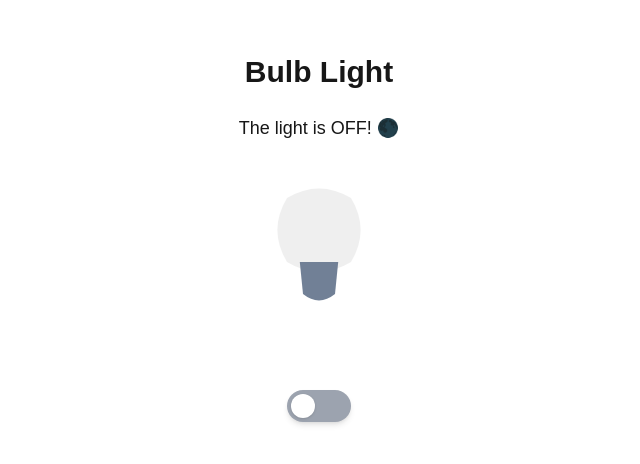
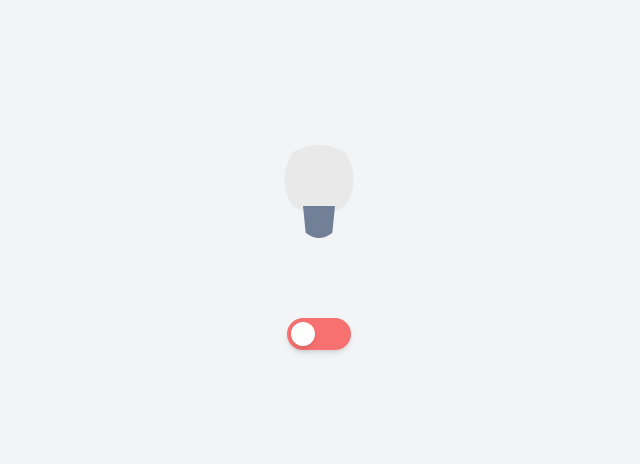
Before and after one commit to HarshvardhanPatil13/Switching-Bulb-using-NextJS, a Next.js app: page / in a window 1280 px wide. Shown: the part 162-626 px from the top of the page, without its empty margins (321-961 px from the left). Built offline with nearby package versions, Linux system fonts and the light colour scheme.

Commit message:
Bulb app

```diff
--- a/components/LightSwitch.tsx
+++ b/components/LightSwitch.tsx
@@ -1,27 +1,16 @@
 import React, { useState } from 'react';
 
 const LightSwitch: React.FC = () => {
-  const [isOn, setIsOn] = useState(false);
+  const [isOn, setIsOn] = useState(false);  // Define isOn state
 
   const toggleSwitch = () => {
-    setIsOn((prevState) => !prevState);
-
+    setIsOn((prevState) => !prevState);  // Toggle the state on button click
   };
 
-  const enableSwitch = () => {
-    if (!isOn) setIsOn(true);
-  };
   return (
-    <div className="flex flex-col items-center justify-center min-h-screen p-4 bg-black-100">
-        <h1 className="text-3xl font-bold text-white-800 mb-6">
-      Bulb Light
-    </h1>
-    <p className="text-lg text-white-600 mb-6">
-      {isOn ? "The light is ON! 🔆" : "The light is OFF! 🌑"}
-    </p>
-      <div className="flex flex-col items-center space-y-8">
+    <div className="flex flex-col items-center justify-center min-h-screen p-4 bg-gray-100">
       {/* Bulb */}
-        <div className="relative w-32 h-48">
+      <div className="relative w-32 h-40 flex items-center justify-center">
         <svg
           xmlns="http://www.w3.org/2000/svg"
           viewBox="0 0 200 300"
@@ -29,34 +18,26 @@ const LightSwitch: React.FC = () => {
         >
           {/* Glass Bulb */}
           <path
-              d="M50 50
-                 Q100 20, 150 50
-                 Q180 100, 150 150
-                 Q100 180, 50 150
-                 Q20 100, 50 50 Z"
+            d="M50 50 Q100 20, 150 50 Q180 100, 150 150 Q100 180, 50 150 Q20 100, 50 50 Z"
             fill={isOn ? "rgba(255,255,0,0.7)" : "#e0e0e0"}
-              className={`
-                ${isOn
-                  ? 'drop-shadow-[0_0_30px_rgba(255,255,0,0.7)]'
-                  : 'opacity-50'
-                } transition-all duration-300
-              `}
+            className={`${
+              isOn
+                ? "drop-shadow-[0_0_30px_rgba(255,255,0,0.7)]"
+                : "opacity-50"
+            } transition-all duration-300`}
           />
 
+          {/* Metal Screw Base */}
           <path
-              d="M70 150
-                 L130 150
-                 L125 200
-                 Q100 220, 75 200 Z"
+            d="M70 150 L130 150 L125 200 Q100 220, 75 200 Z"
             fill="#718096"
             className="transition-colors duration-300"
           />
 
+          {/* Filament */}
           {isOn && (
             <path
-                d="M80 100
-                   Q90 90, 100 100
-                   Q110 110, 120 100"
+              d="M80 100 Q90 90, 100 100 Q110 110, 120 100"
               stroke="#FFC107"
               strokeWidth="4"
               fill="none"
@@ -65,19 +46,17 @@ const LightSwitch: React.FC = () => {
           )}
         </svg>
       </div>
+
+      {/* Switch */}
+      <div className="mt-8">
         <div
-        onClick={isOn ? toggleSwitch : enableSwitch} // Toggle functionality
-        className={`w-16 h-8 rounded-full cursor-pointer shadow-md relative transition-colors duration-300 ${
-          isOn ? "bg-green-400" : "bg-gray-400"
-        }`}
+          onClick={toggleSwitch}
+          className={`w-16 h-8 bg-gray-300 rounded-full cursor-pointer relative transition-colors duration-300 shadow-md hover:scale-105 active:scale-95 ${isOn ? "bg-green-400" : "bg-red-400"}`}
         >
           <div
-          className={`absolute top-1 left-1 w-6 h-6 bg-white rounded-full shadow transition-transform duration-300 ${
-            isOn ? "translate-x-8" : "translate-x-0"
-          }`}
+            className={`absolute top-1 w-6 h-6 bg-white rounded-full shadow-md transition-all duration-300 ${isOn ? "translate-x-8" : "translate-x-1"}`}
           ></div>
         </div>
-
       </div>
     </div>
   );
```
Lines whose indentation alone changed are shown as unchanged.
